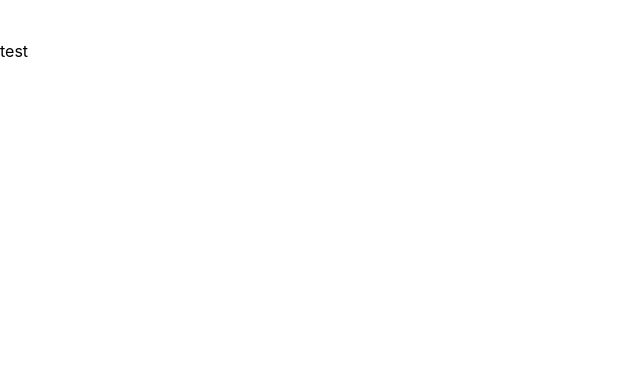
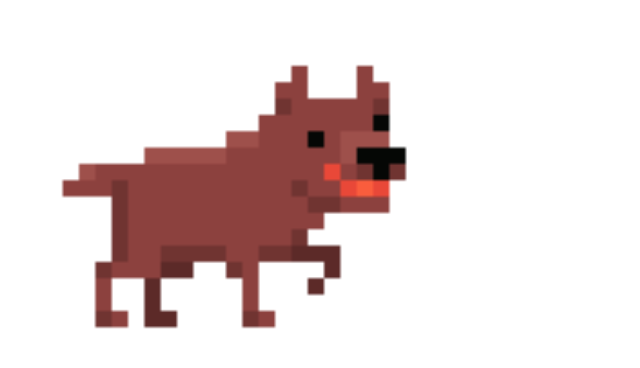
Before and after one commit to KingOneGuy/Dogs_Project, a Next.js app: page / in a window 1280 px wide. Shown: the top 368 px of the page, without its empty margins (0-640 px from the left). Built offline with nearby package versions, Linux system fonts and the light colour scheme.

Commit message:
dogs not null
Using hard code to display the picture of the first dog and log it in console

```diff
--- a/pages/index.js
+++ b/pages/index.js
@@ -48,13 +48,13 @@ class DogList extends React.Component{
 
 		// If this check is not here, program will try to read values that don't exist
 		// componentDidMount takes time, meaning that render will run first
-		if(dogs != null){
+		/*if(dogs != null){
 			dogs.map(i => {
 				console.log(i.src);
 				console.log(i.name);
 				console.log(i.description);
 			})
-		}
+		}*/
 
 		/*return(
 			<div>
@@ -64,13 +64,26 @@ class DogList extends React.Component{
 			</div>
 		)*/
 
-		return(
-			<div>
-				<img src={this.state.src} />
-				<h1>{this.state.name}</h1>
-				<p>test</p>
-			</div>
-		)
+
+		if(dogs != null){
+			console.log("dogs not null");
+			console.log(dogs[0].src);
+
+			return(
+				/*dogs.map(i => {
+					<div>
+						<img src={i.src} />
+						<h1>{i.name}</h1>
+						<p>{i.description}</p>
+					</div>
+				})*/
+				<img src={dogs[0].src} />
+			)
+		}else{
+			console.log("dogs null");
+			return(<p>Not loaded.</p>)
+		}
+
 	}
 }
 
```
